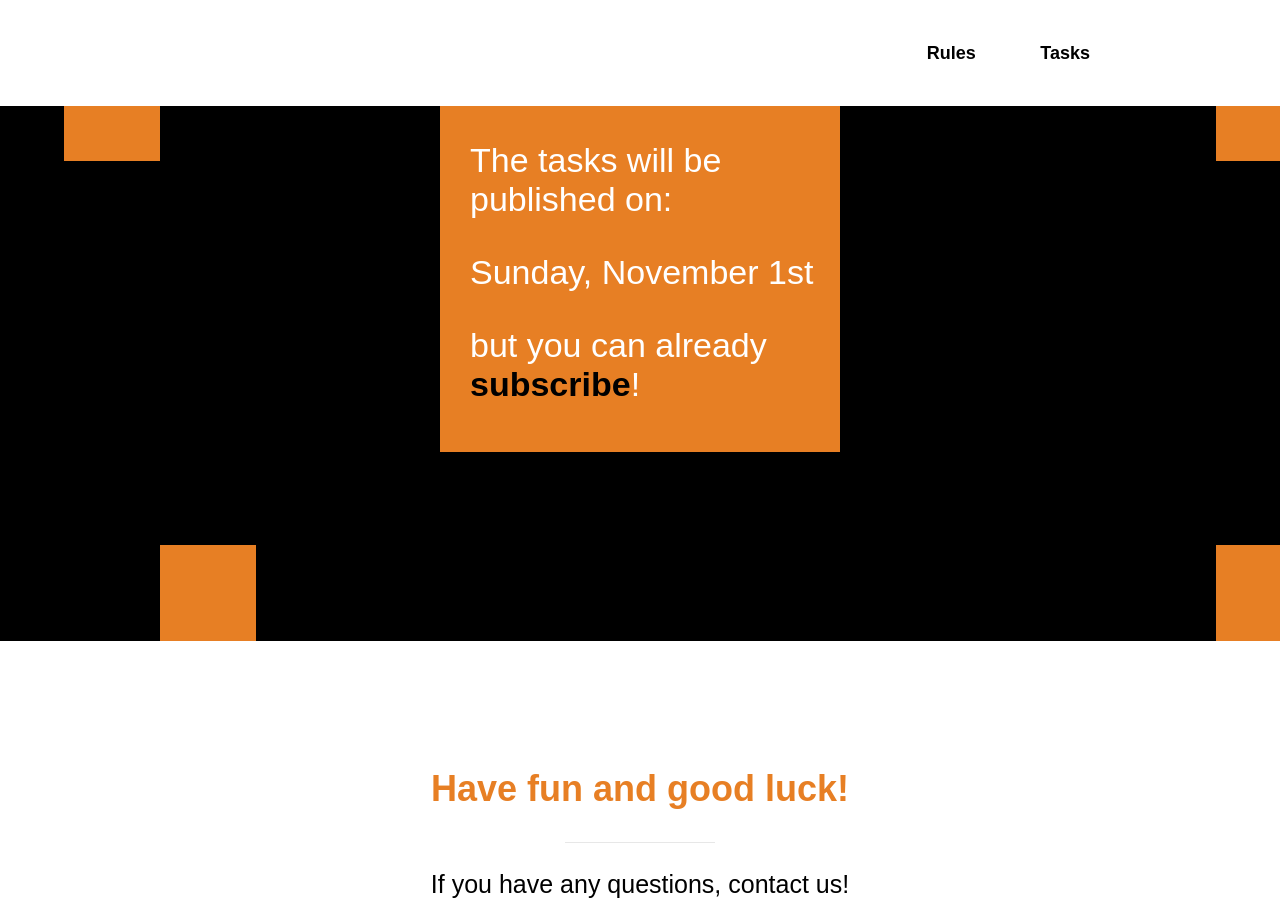
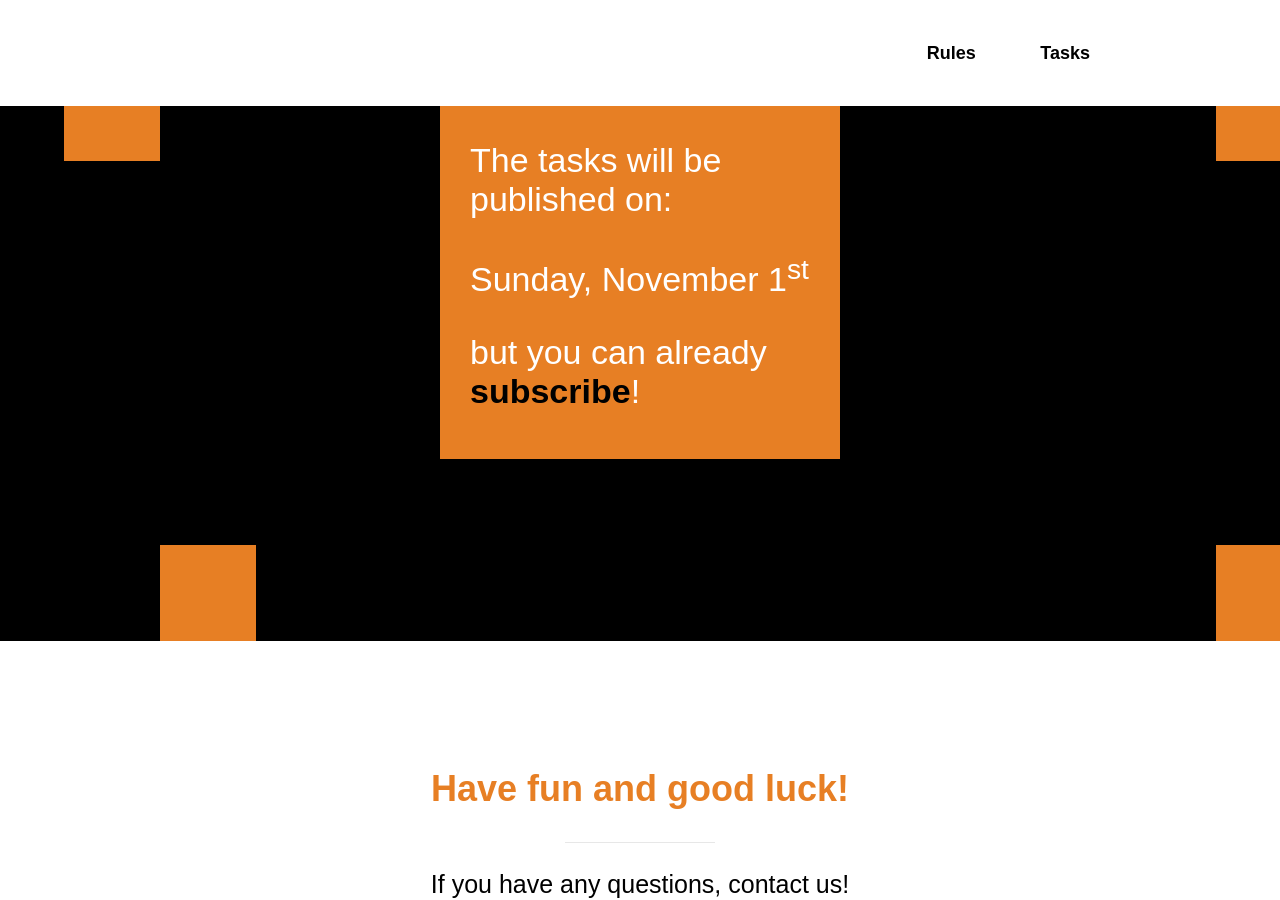
Before and after one commit to sytac/sytac.github.io, a Jekyll site: the page capture-the-flag.html, which Jekyll copies as it is, in a window 1280 px wide and 900 px high, scrolled down 2601 px. Built offline with Jekyll 4.4.1, drawn with Linux system fonts in a browser that asks for light colours.

Commit message:
Superscript the 1st

```diff
--- a/capture-the-flag.html
+++ b/capture-the-flag.html
@@ -126,7 +126,7 @@
                     <h2>Tasks</h2>
                     <div class="notice">
                         <p style="font-size: 35px">The tasks will be published on:</p>
-                        <p>Sunday, November 1<span class="super">st</span></p>
+                        <p>Sunday, November 1<sup>st</sup></p>
                         <p>but you can already <a href="https://twitter.com/intent/tweet?text=%40sytac+%23ctf">subscribe</a>!</p>
                     </div>
                 </div>
```
